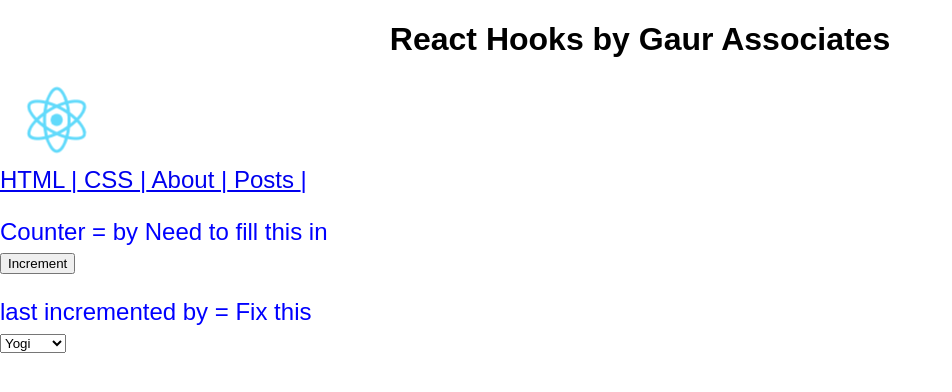
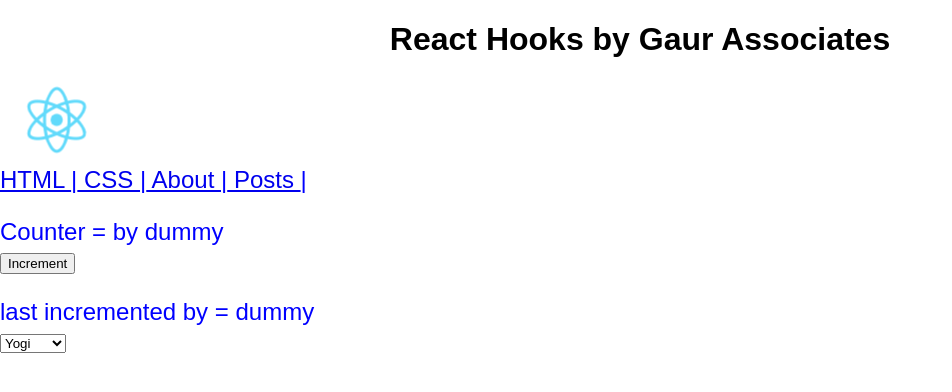
Before and after one commit to gaur-associates/react-sample-hooks, a React (Create React App) app: page / in a window 1280 px wide. Shown: the top 392 px of the page, without its empty margins (0-952 px from the left). Built offline with nearby package versions, Linux system fonts and the light colour scheme.

Commit message:
demo changes to use react hooks -> useReducer, useContext

```diff
--- a/src/App.js
+++ b/src/App.js
@@ -29,8 +29,15 @@
     fontSize: "x-large"
   };
 
+  state = {
+    userName: "dummy",
+    changeuserName: name => {
+      this.setState({ userName: name });
+    }
+  };
   render() {
     return (
+      <MyContext.Provider value={this.state}>
         <StyleRoot>
           <Title name={() => "React Hooks by Gaur Associates"} />
           <div style={this.divStyle}>
@@ -38,8 +45,8 @@
               <img src={logo} className="App-logo" alt="logo" />
               <nav>
                 <Link to="/html"> HTML </Link> |<Link to="/css"> CSS </Link> |
-              <Link to="/about"> About </Link> |<Link to="/posts"> Posts </Link>{" "}
-              |
+                <Link to="/about"> About </Link> |
+                <Link to="/posts"> Posts </Link> |
               </nav>
 
               <Route path="/html" component={Html} />
@@ -52,6 +59,7 @@
             <ChangeUser />
           </div>
         </StyleRoot>
+      </MyContext.Provider>
     );
   }
 }
--- a/src/ChangeUser.js
+++ b/src/ChangeUser.js
@@ -4,10 +4,16 @@
 
 const ChangeUser = () => {
   return (
-    <p>
-      last incremented by = Fix this <br />
-      <select onChange={event => null}>{getListOfUsers()}</select>
-    </p>
+    <MyContext.Consumer>
+      {({ userName, changeuserName }) => (
+        <p>
+          last incremented by = {userName} <br />
+          <select onChange={event => changeuserName(event.target.value)}>
+            {getListOfUsers()}
+          </select>
+        </p>
+      )}
+    </MyContext.Consumer>
   );
 };
 
--- a/src/IncButton.js
+++ b/src/IncButton.js
@@ -3,11 +3,24 @@
 import MyContext from "./MyContext";
 
 const IncButton = () => {
+  let context = useContext(MyContext);
+  const [counter, dispatch] = useReducer(reducerCnt);
+
   return (
     <p>
-      Counter = by Need to fill this in
+      Counter = {counter} by {context.userName}
       <br />
-      <button onClick={() => null}>Increment</button> <br />
+      <button
+        onClick={() =>
+          dispatch({
+            type: "ADD_CNT",
+            payload: 1
+          })
+        }
+      >
+        Increment
+      </button>{" "}
+      <br />
     </p>
   );
 };
--- a/src/MyContext.js
+++ b/src/MyContext.js
@@ -2,7 +2,7 @@
 
 // set the defaults
 const MyContext = React.createContext({
-  userName: "en",
+  userName: "dummy",
   changeuserName: () => {}
 });
 
```
Lines whose indentation alone changed are shown as unchanged.
